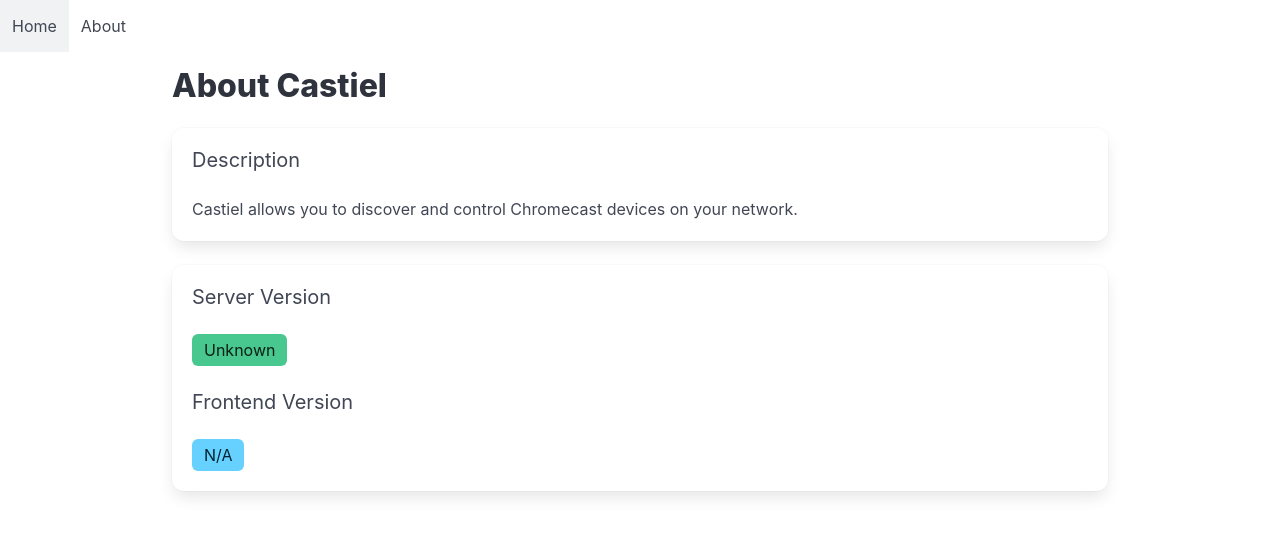
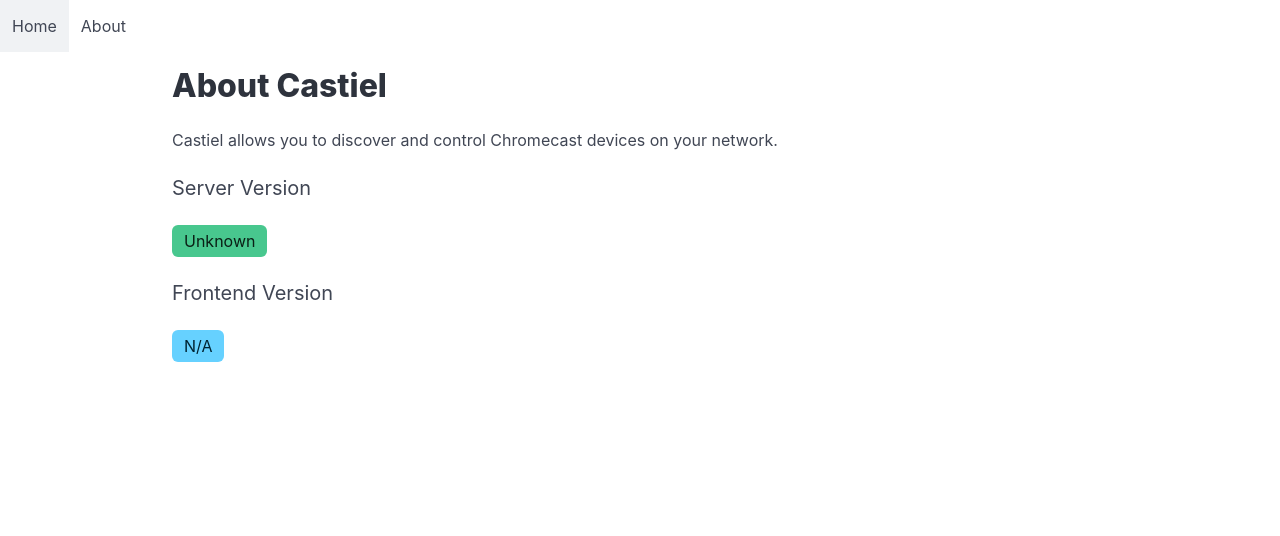
Before and after one commit to JMicheli/Castiel, a React (Vite) app in the folder frontend/: page /about in a window 1280 px wide. Shown: the top 536 px of the page. Built offline with nearby package versions, Linux system fonts and the light colour scheme; no server answers.

Commit message:
Simplify About page

```diff
--- a/frontend/src/pages/About.tsx
+++ b/frontend/src/pages/About.tsx
@@ -30,16 +30,13 @@
       <h1 className="title is-3">About Castiel</h1>
 
       {/* Description */}
-      <div className="box">
-        <h2 className="subtitle is-5">Description</h2>
+      <div className="block">
         <p className="content">
           Castiel allows you to discover and control Chromecast devices on your
           network.
         </p>
       </div>
 
-      {/* Versions */}
-      <div className="box">
       {/* Server version */}
       <div className="block">
         <h2 className="subtitle is-5">Server Version</h2>
@@ -61,7 +58,6 @@
         <h2 className="subtitle is-5">Frontend Version</h2>
         <span className="tag is-info is-medium">{frontendVersion}</span>
       </div>
-      </div>
     </>
   );
 }
```
Lines whose indentation alone changed are shown as unchanged.
